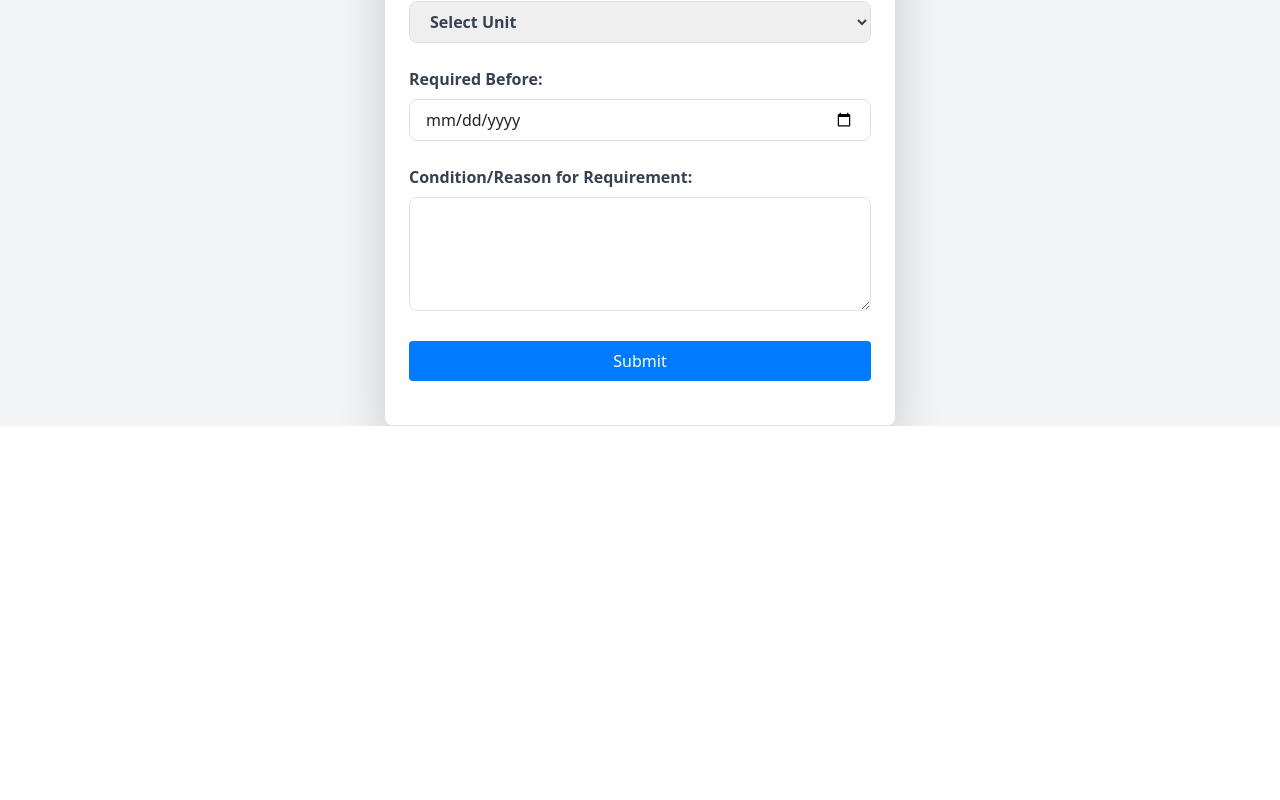
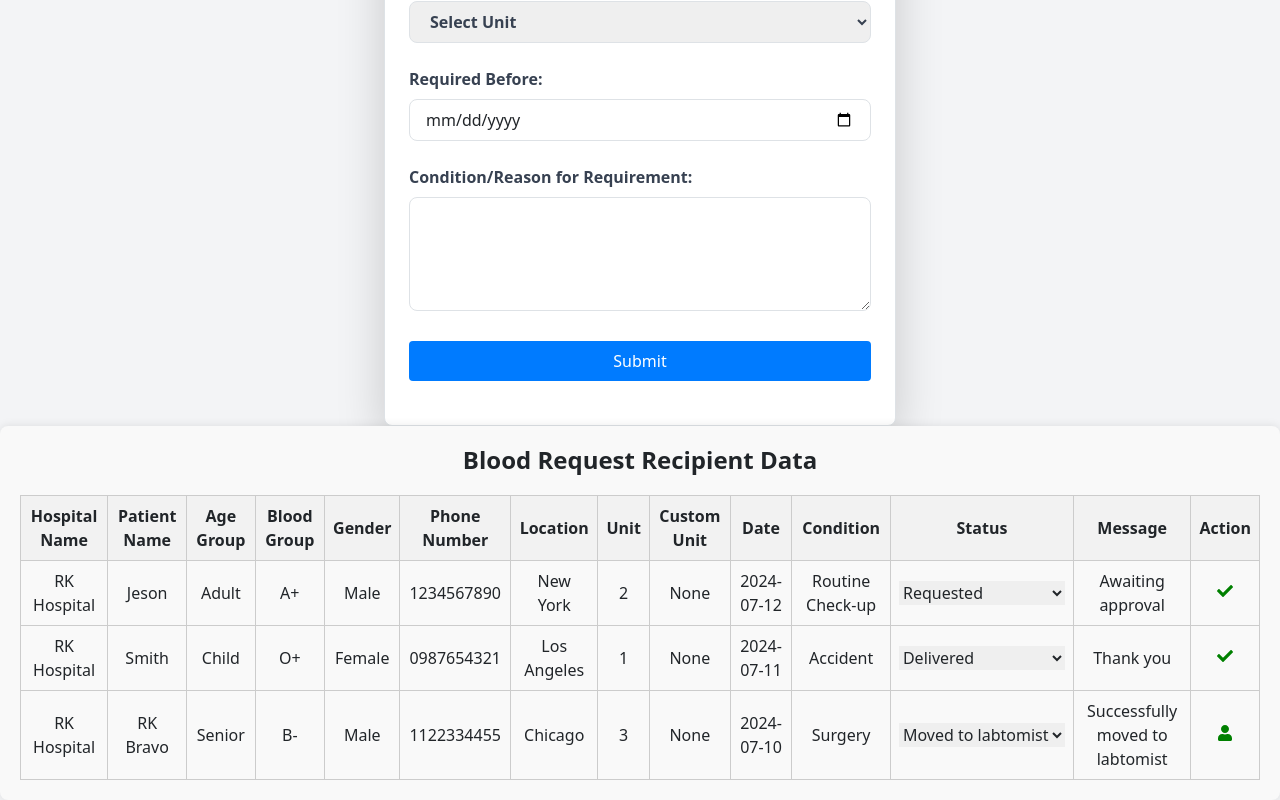
Before and after one commit to abdulmalik62/BloodX-poc, a React (Create React App) app in the folder frontend/bloodx-poc/: page /home in a window 1280 px wide. Shown: the part 868-1668 px from the top of the page. Before the commit the page ends 1294 px from the top, so only its background shows below. Built offline with nearby package versions, Linux system fonts and the light colour scheme.

Commit message:
New Table Data and Updated Blood Request Form

```diff
--- a/frontend/bloodx-poc/src/BloodRequestForm.tsx
+++ b/frontend/bloodx-poc/src/BloodRequestForm.tsx
@@ -110,9 +110,9 @@ const BloodRequestForm: React.FC = () => {
           className="w-full px-3 py-2 border border-gray-300 rounded-lg"
         >
           <option value="">Select Age Group</option>
-          <option value="Senior">Infant</option>
+          <option value="Infant">Infant</option>
           <option value="Child">Child</option>
-          <option value="Adult">Teenage</option>
+          <option value="Teenage">Teenage</option>
           <option value="Adult">Adult</option>
           <option value="Senior">Senior</option>
         </select>
--- a/frontend/bloodx-poc/src/Homepage.tsx
+++ b/frontend/bloodx-poc/src/Homepage.tsx
@@ -1,7 +1,7 @@
 // src/HomePage.tsx
 import React from 'react';
 import BloodRequestForm from './BloodRequestForm';
-// import BloodDelivery from './PatientDataPage';
+import BloodDelivery from './PatientDataPage';
 import Navbar from './Navbar';
 
 
@@ -17,6 +17,7 @@ const HomePage: React.FC = () => {
         </div>
         <div>
           {<BloodRequestForm/>}
+          {<BloodDelivery/>}
 
         </div>
       </div>
--- /dev/null
+++ b/frontend/bloodx-poc/src/PatientDataPage.css
@@ -0,0 +1,56 @@
+.table-container {
+    max-width: 1500px;
+    margin: auto;
+    padding: 20px;
+    background-color: #f9f9f9;
+    border-radius: 8px;
+    box-shadow: 0 0 10px rgba(0, 0, 0, 0.1);
+  }
+
+  .table-title {
+    font-size: 24px;
+    font-weight: bold;
+    margin-bottom: 20px;
+    text-align: center;
+  }
+
+  .patient-data-table {
+    width: 100%;
+    border-collapse: collapse;
+  }
+
+  .patient-data-table th,
+  .patient-data-table td {
+    border: 1px solid #ccc;
+    padding: 8px;
+    text-align: center;
+  }
+
+  .patient-data-table th {
+    background-color: #f2f2f2;
+    font-weight: bold;
+  }
+
+  .action-btn {
+    border:none;
+    background: none;
+    cursor: pointer;
+    font-size: 16px;
+    margin: 0 5 px;
+  }
+
+  .action-btn.active{
+    color: green;
+  }
+
+  .action-btn:not(.active) {
+    display: none;
+  }
+
+  .patient-data-table tbody tr:nth-child(even) {
+    background-color: #f9f9f9;
+  }
+
+  .patient-data-table tbody tr:hover {
+    background-color: #f1f1f1;
+  }
--- /dev/null
+++ b/frontend/bloodx-poc/src/PatientDataPage.tsx
@@ -0,0 +1,192 @@
+import React, { useEffect, useState } from 'react';
+import './PatientDataPage.css';
+import {FaCheck, FaUser } from 'react-icons/fa';
+
+interface FormData {
+    hospitalName: string;
+    patientName: string;
+    ageGroup: string;
+    bloodGroup: string;
+    gender: string;
+    phoneNumber: string;
+    location: string;
+    unit: string;
+    customUnit: string;
+    date: string;
+    condition: string;
+    status: string;
+    message: string;
+    action: string;
+
+}
+
+const PatientDataPage: React.FC = () => {
+    const [patientData, setPatientData] = useState<FormData[]>([]);
+
+    useEffect(() => {
+        const sampleData = [
+            {
+              hospitalName: 'RK Hospital',
+              patientName: 'Jeson',
+              ageGroup: 'Adult',
+              bloodGroup: 'A+',
+              gender: 'Male',
+              phoneNumber: '1234567890',
+              location: 'New York',
+              unit: '2',
+              customUnit: 'None',
+              date: '2024-07-12',
+              condition: 'Routine Check-up',
+              status: 'Requested',
+              message: 'Awaiting approval',
+              action: 'tick'
+            },
+            {
+              hospitalName: 'RK Hospital',
+              patientName: 'Smith',
+              ageGroup: 'Child',
+              bloodGroup: 'O+',
+              gender: 'Female',
+              phoneNumber: '0987654321',
+              location: 'Los Angeles',
+              unit: '1',
+              customUnit: 'None',
+              date: '2024-07-11',
+              condition: 'Accident',
+              status: 'Delivered',
+              message: 'Thank you',
+              action: 'tick'
+            },
+            {
+              hospitalName: 'RK Hospital',
+              patientName: 'RK Bravo',
+              ageGroup: 'Senior',
+              bloodGroup: 'B-',
+              gender: 'Male',
+              phoneNumber: '1122334455',
+              location: 'Chicago',
+              unit: '3',
+              customUnit: 'None',
+              date: '2024-07-10',
+              condition: 'Surgery',
+              status: 'Moved to labtomist',
+              message: 'Successfully moved to labtomist',
+              action: 'person'
+            }
+          ];
+          const existingData = JSON.parse(localStorage.getItem('patientData') || '[]');
+
+          if (existingData.length === 0) {
+            localStorage.setItem('patientData', JSON.stringify(sampleData));
+          }
+
+          setPatientData(existingData.length === 0 ? sampleData : existingData);
+        // const data = JSON.parse(localStorage.getItem('patiendData') || '[]');
+        // setPatientData(data);
+    }, []);
+
+    const handleStatusChange = (index: number, newStatus: string) => {
+        const updatedData = [...patientData];
+        updatedData[index].status =newStatus;
+        updatedData[index].message = getMessage(newStatus);
+        setPatientData(updatedData);
+        localStorage.setItem('patientData', JSON.stringify(updatedData));
+    };
+
+    const getMessage=(status: string) => {
+        switch (status){
+            case 'Requested':
+                return 'Awaiting approval';
+            case 'Delivered':
+                return 'Thank you!';
+            case 'Moved to  labtomist':
+                return 'Successfully moved to labtomist';
+            default:
+                return '';
+
+        }
+    };
+
+    const handleActionClick = (index: number,action: string) => {
+        const updatedData = [...patientData];
+        updatedData[index].action=action;
+        setPatientData(updatedData);
+        localStorage.setItem('patientData', JSON.stringify(updatedData));
+    };
+
+return (
+    <div className="table-container">
+        <h2 className="table-title"> Blood Request Recipient Data </h2>
+        <table className="patient-data-table">
+            <thead>
+                <tr>
+                    <th> Hospital Name </th>
+                    <th> Patient Name </th>
+                    <th> Age Group </th>
+                    <th> Blood Group </th>
+                    <th> Gender </th>
+                    <th> Phone Number </th>
+                    <th> Location </th>
+                    <th> Unit </th>
+                    <th> Custom Unit </th>
+                    <th> Date</th>
+                    <th> Condition </th>
+                    <th> Status</th>
+                    <th> Message </th>
+                    <th> Action </th>
+
+                </tr>
+            </thead>
+            <tbody>
+                {patientData.map ((patient, index) => (
+                    <tr key={index}>
+                        <td>{patient.hospitalName}</td>
+                        <td>{patient.patientName}</td>
+                        <td>{patient.ageGroup}</td>
+                        <td>{patient.bloodGroup}</td>
+                        <td>{patient.gender}</td>
+                        <td>{patient.phoneNumber}</td>
+                        <td>{patient.location}</td>
+                        <td>{patient.unit}</td>
+                        <td>{patient.customUnit}</td>
+                        <td>{patient.date}</td>
+                        <td>{patient.condition}</td>
+                        <td>
+                <select
+                  value={patient.status}
+                  onChange={(e) => handleStatusChange(index, e.target.value)}
+                >
+                  <option value="Requested">Requested</option>
+                  <option value="Delivered">Delivered</option>
+                  <option value="Moved to labtomist">Moved to labtomist</option>
+                </select>
+              </td>
+              <td>{patient.message}</td>
+              <td>
+                <button
+                  className={`action-btn ${patient.action === 'tick' ? 'active' : ''}`}
+                  onClick={() => handleActionClick(index, 'tick')}
+                >
+                  <FaCheck />
+                </button>
+                <button
+                  className={`action-btn ${patient.action === 'person' ? 'active' : ''}`}
+                  onClick={() => handleActionClick(index, 'person')}
+                >
+                  <FaUser />
+                </button>
+              </td>
+
+                    </tr>
+                ))}
+            </tbody>
+        </table>
+    </div>
+);
+
+};
+
+
+
+
+export default PatientDataPage;
```
